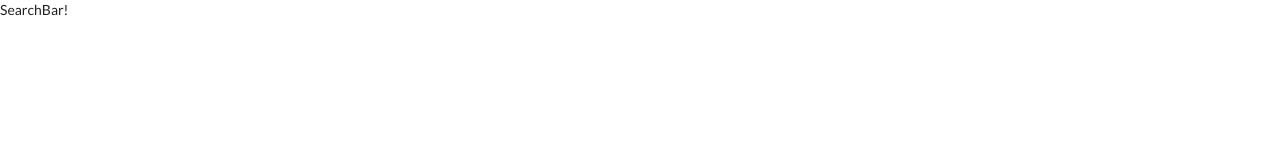
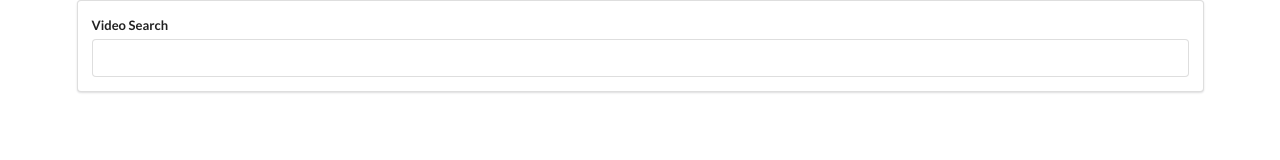
Before and after one commit to tarasenkoDm/videos, a React (Create React App) app: page / in a window 1280 px wide. Shown: the top 160 px of the page. Built offline with nearby package versions, Linux system fonts and the light colour scheme.

Commit message:
added input to SearchBar and simple styles

```diff
--- a/src/components/App.js
+++ b/src/components/App.js
@@ -4,7 +4,7 @@
 class App extends React.Component {
 	render() {
 		return (
-			<div>
+			<div className="ui container">
 				<SearchBar/>
 			</div>
 		)
--- a/src/components/SearchBar.js
+++ b/src/components/SearchBar.js
@@ -2,14 +2,34 @@
 
 class SearchBar extends React.Component {
 
+	state = { term: '' };
+
+	onInputChange = (event) => {
+		this.setState({term: event.target.value})
+	};
+
+	onFormSubmit = (event) => {
+		event.preventDefault();
+
+		//todo: Make sure we call callback from parent component
+	};
+
 	render() {
 		return (
-			<div>
-				SearchBar!
+			<div className="search-bar ui segment">
+				<form className="ui form" onSubmit={this.onFormSubmit}>
+					<div className="field">
+						<label>Video Search</label>
+						<input
+							type="text"
+							value={this.state.term}
+							onChange={this.onInputChange}
+						/>
+					</div>
+				</form>
 			</div>
 		)
 	}
-
 }
 
 export default SearchBar;
```
